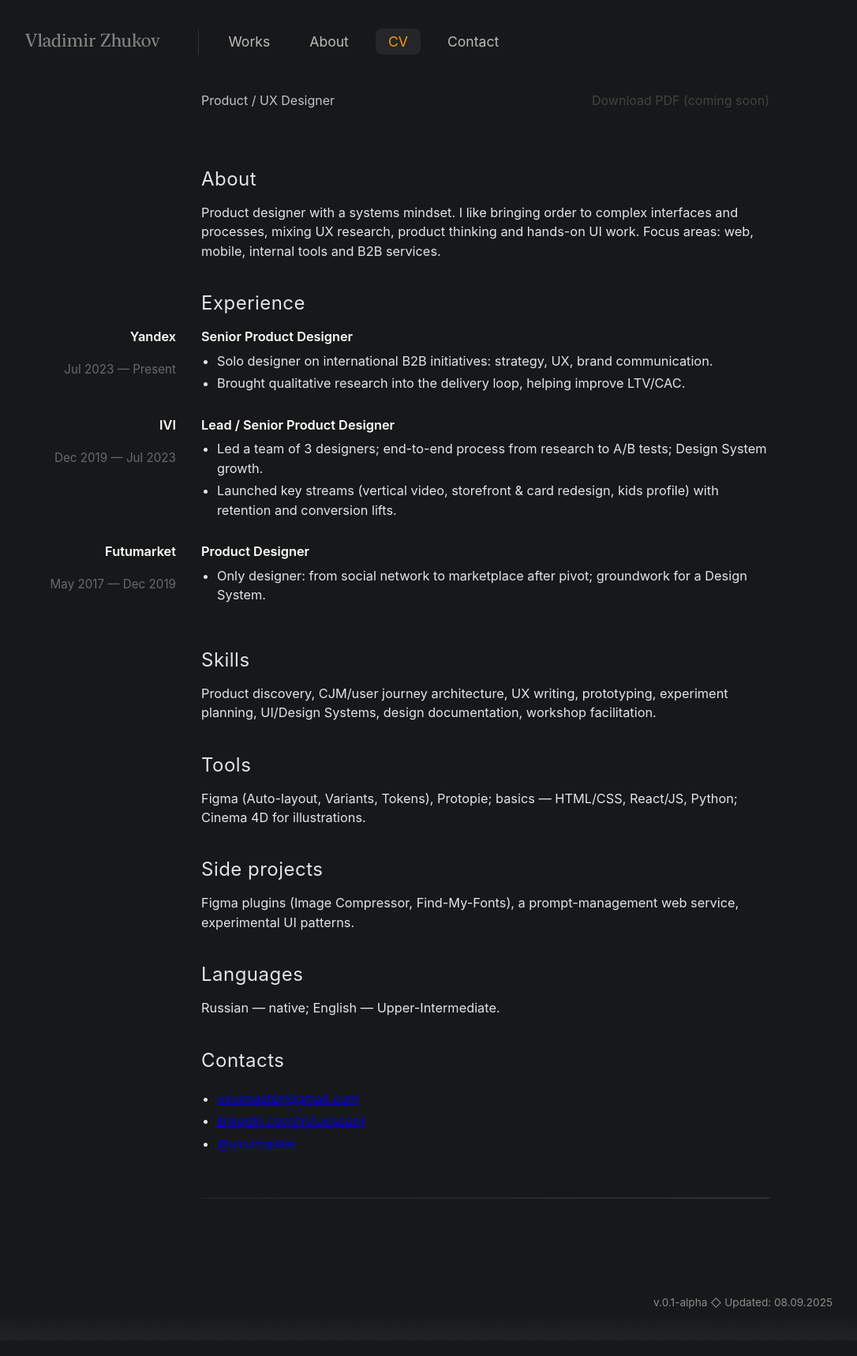
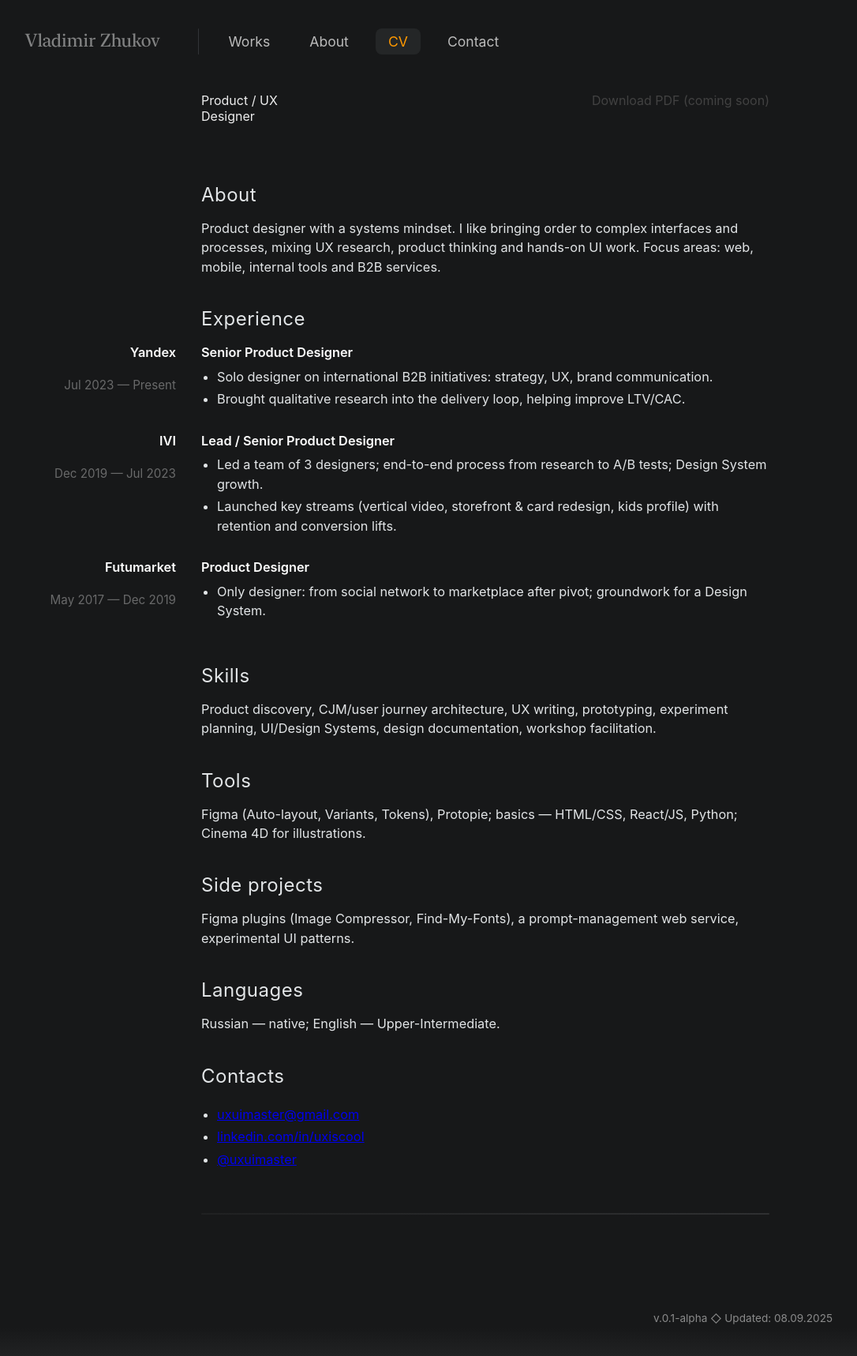
Before and after one commit to uxiscool/experience, a Jekyll site: the page built from cv.md, in a window 1280 px wide. Shown: the whole page at 79% size, without its empty margins (25-1111 px from the left). Built offline with Jekyll 4.4.1, drawn with Linux system fonts in a browser that asks for light colours.

Commit message:
Add files via upload

```diff
--- a/css/main.css
+++ b/css/main.css
@@ -1012,15 +1012,15 @@
 /* Заголовок */
 .cv-head{
   margin: 48px 0 8px;
+  width: 100%;
 }
 .cv-name{ margin: 0 0 6px; font-size: clamp(1.6rem,1.2rem+2vw,2.2rem); font-weight: 600; color:#fff; }
 .cv-title{
-  color:#cbd2db;
+  color:#fff;
   opacity:.92;
   margin-bottom: 8px;
-  white-space: nowrap;
 }
-.cv-contacts{ display:flex; flex-wrap:wrap; gap:8px 12px; color:#cbd2db; opacity:.92; }
+.cv-contacts{ display:flex; flex-wrap:wrap; gap:8px 12px; color:#fff; opacity:.92; }
 .cv-contact{ color:inherit; text-decoration:none; }
 .cv-contact:hover{ color:var(--orange); transition: color 2s; }
 .cv-sep{ opacity:.4; }
```
